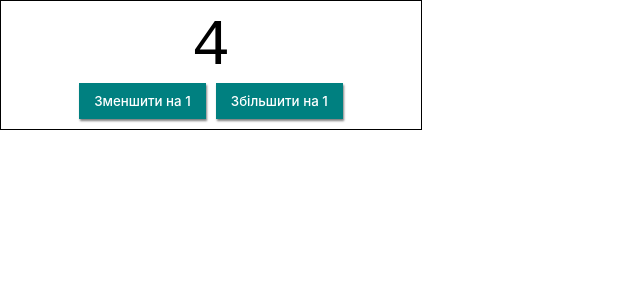
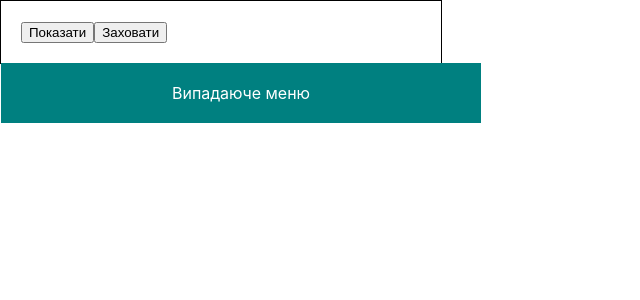
Before and after one commit to skif6623/Counter-on-class, a React (Create React App) app: page / in a window 1280 px wide. Shown: the top 300 px of the page, without its empty margins (0-640 px from the left). Built offline with nearby package versions, Linux system fonts and the light colour scheme.

Commit message:
created Dropdown component markup

```diff
--- a/src/App.js
+++ b/src/App.js
@@ -1,11 +1,10 @@
-import {Counter} from "./components/Counter/Counter";
-
-function App() {
+// import {Counter} from "./components/Counter/Counter";
+import {Dropdown} from "./components/Dropdown/Dropdown";
+export function App() {
 	return (
 		<div>
-			<Counter startedValue={4} />
+			{/* <Counter startedValue={4} /> */}
+			<Dropdown />
 		</div>
 	);
 }
-
-export default App;
--- /dev/null
+++ b/src/components/Dropdown/Dropdown.css
@@ -0,0 +1,17 @@
+.Dropdown {
+  position: relative;
+  width: 400px;
+  padding: 20px;
+  border: 1px solid black;
+}
+
+.Dropdown__menu {
+  position: absolute;
+  top: 100%;
+  left: 0;
+  width: 100%;
+  padding: 20px;
+  text-align: center;
+  background-color: teal;
+  color: white;
+}
--- /dev/null
+++ b/src/components/Dropdown/Dropdown.jsx
@@ -0,0 +1,23 @@
+import React, {Component} from "react";
+import "./Dropdown.css";
+
+export class Dropdown extends Component {
+	state = {
+		visible: false,
+	};
+
+	render() {
+		return (
+			<div className="Dropdown">
+				<button type="button" className="Dropdown__toggle">
+					Показати
+				</button>
+				<button type="button" className="Dropdown__toggle">
+					Заховати
+				</button>
+
+				<div className="Dropdown__menu">Випадаюче меню</div>
+			</div>
+		);
+	}
+}
--- a/src/index.js
+++ b/src/index.js
@@ -1,7 +1,7 @@
 import React from "react";
 import ReactDOM from "react-dom/client";
 import "./index.css";
-import App from "./App";
+import {App} from "./App";
 
 const root = ReactDOM.createRoot(document.getElementById("root"));
 root.render(
```
